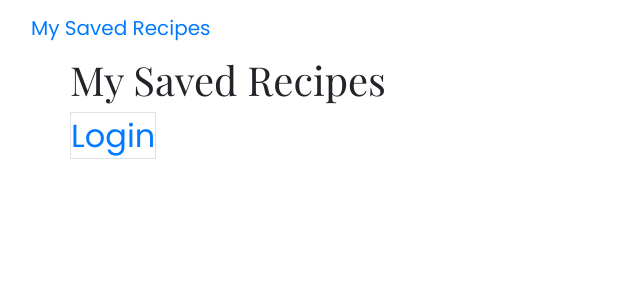
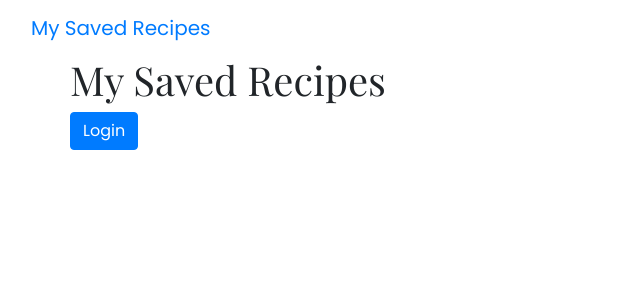
Before and after one commit to davidlewallen/recipe-app, a React app: page / in a window 1280 px wide. Shown: the top 300 px of the page, without its empty margins (0-640 px from the left). Built offline with nearby package versions, Linux system fonts and the light colour scheme; no server answers.

Commit message:
updated style

```diff
--- a/src/common/scenes/homepage/components/index.jsx
+++ b/src/common/scenes/homepage/components/index.jsx
@@ -1,5 +1,5 @@
 import React from 'react';
-import { Grid, Row, Col } from 'react-bootstrap';
+import { Grid, Row, Col, Button } from 'react-bootstrap';
 import { Link } from 'react-router-dom';
 
 const Homepage = () => (
@@ -14,11 +14,10 @@ const Homepage = () => (
         className="login align-center"
         xs={12}
       >
-        <Link
-          className="link align-center border"
-          to="/account/login"
-        >
-          Login
+        <Link to="/account/login">
+          <Button block bsStyle="primary">
+            Login
+          </Button>
         </Link>
       </Col>
     </Row>
```
